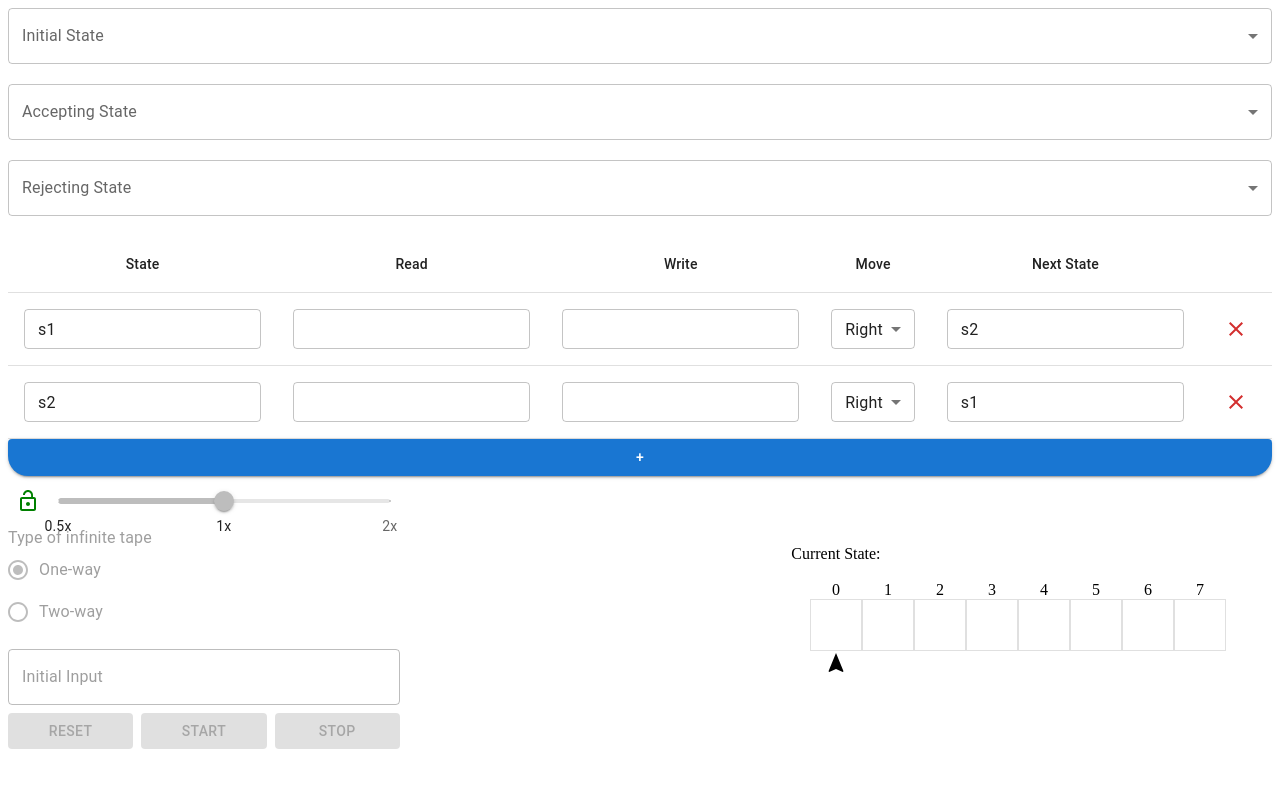
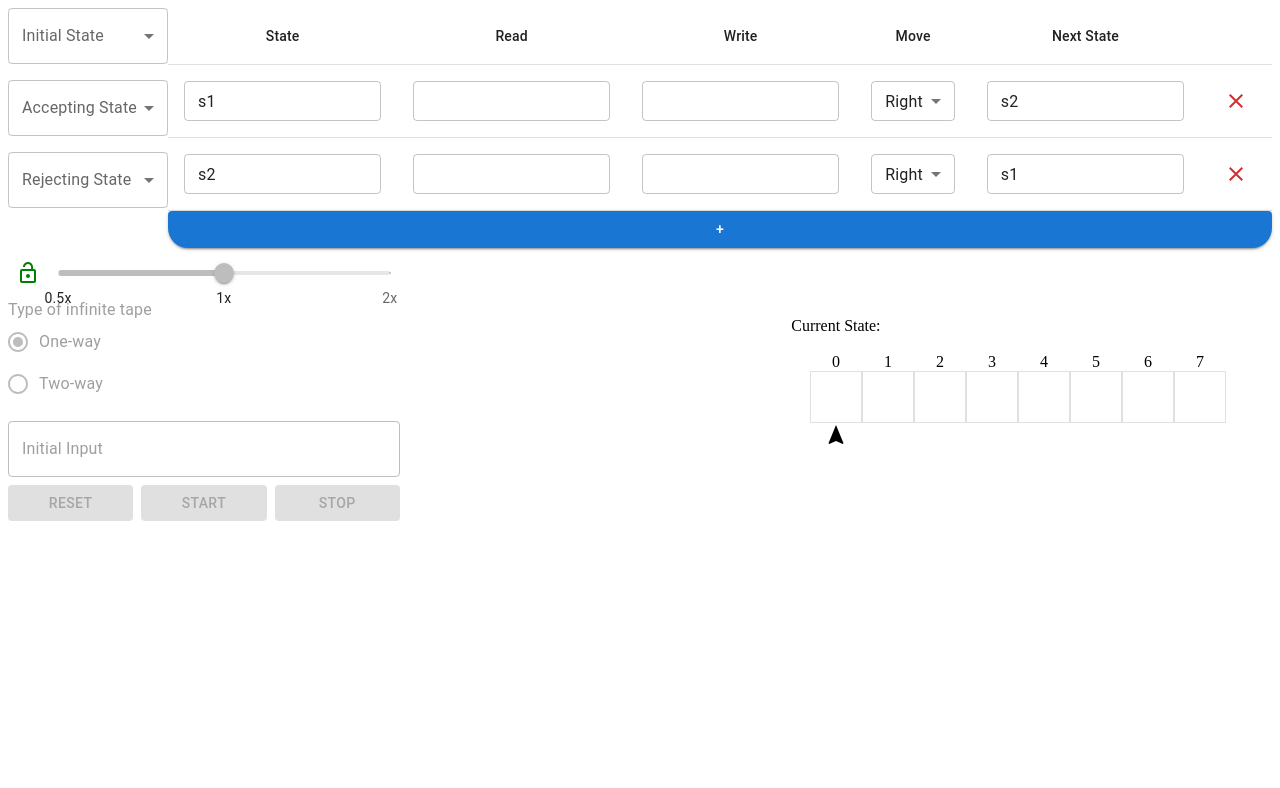
Before and after one commit to Kr1sh1/Turing-Machine-Simulator, a React (Vite) app: page /machines in a window 1280 px wide. Shown: the top 788 px of the page. Built offline with nearby package versions, Linux system fonts and the light colour scheme.

Commit message:
Move StateSelection inline with transition table

```diff
--- a/src/components/StateSelection.jsx
+++ b/src/components/StateSelection.jsx
@@ -13,9 +13,9 @@ export default function StateSelection({ states, selections, setSelections, edit
   }
 
   return (
-    <Stack>
+    <Stack spacing={2} minWidth="160px">
       {Object.keys(selections).map(type => (
-        <FormControl sx={{ minWidth: "160px", paddingBottom: "20px" }} disabled={editorIsLocked} key={type}>
+        <FormControl disabled={editorIsLocked} key={type}>
           <InputLabel>{type}</InputLabel>
           <Select
             labelId="demo-simple-select-helper-label"
--- a/src/components/TransitionTable.jsx
+++ b/src/components/TransitionTable.jsx
@@ -55,7 +55,7 @@ export default function TransitionTable({ transitions, setTransitions, editorIsL
   }
 
   return (
-    <Box>
+    <Box sx={{ flexGrow: 1, minWidth: "0" }}>
       <TableContainer>
         <Table>
           <TableHead>
--- a/src/pages/Machines.jsx
+++ b/src/pages/Machines.jsx
@@ -131,7 +131,7 @@ export default function Machines() {
     <>
     <Snackbar />
 
-    <Box>
+    <Box sx={{ display: "flex" }}>
       <StateSelection
         states={states}
         selections={selections}
```
